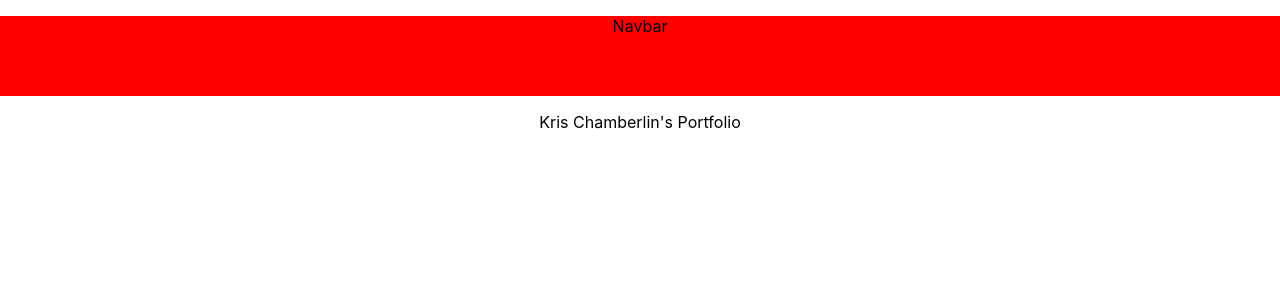
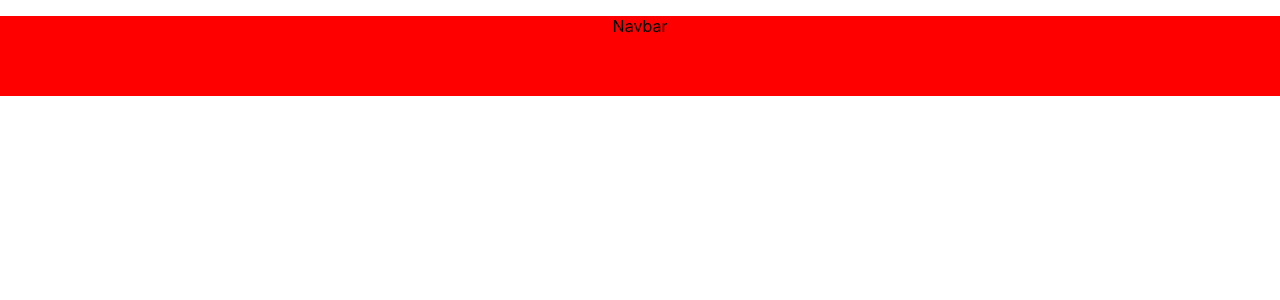
Before and after one commit to kechamberlin/kris-chamberlin-portfolio, a React (Create React App) app: page / in a window 1280 px wide. Shown: the top 300 px of the page. Built offline with nearby package versions, Linux system fonts and the light colour scheme.

Commit message:
Deleted paragraph tag.

```diff
--- a/src/App.js
+++ b/src/App.js
@@ -6,7 +6,6 @@ function App() {
   return (
     <div className='App'>
       <Navbar />
-      <p>Kris Chamberlin's Portfolio</p>
       {/* <header className='App-header'>Kris Chamberlin's Portfolio</header> */}
     </div>
   );
```
